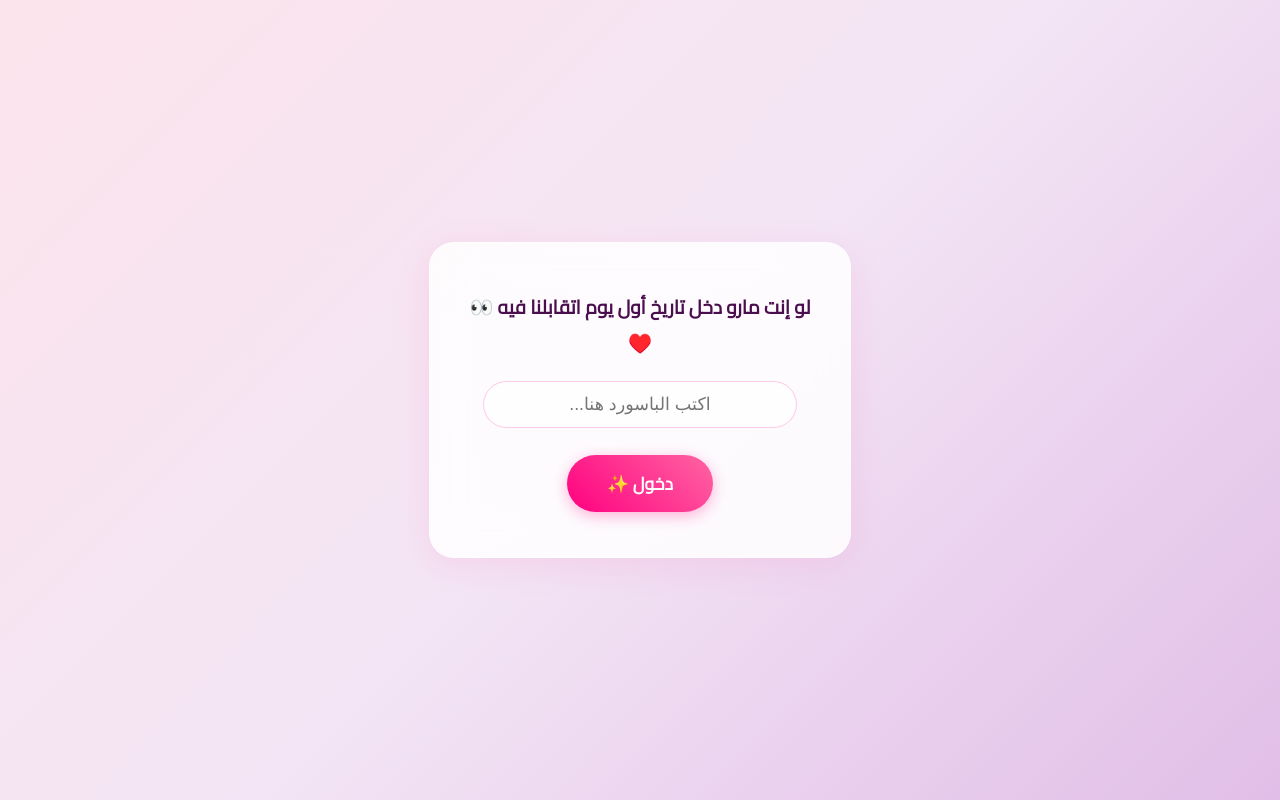
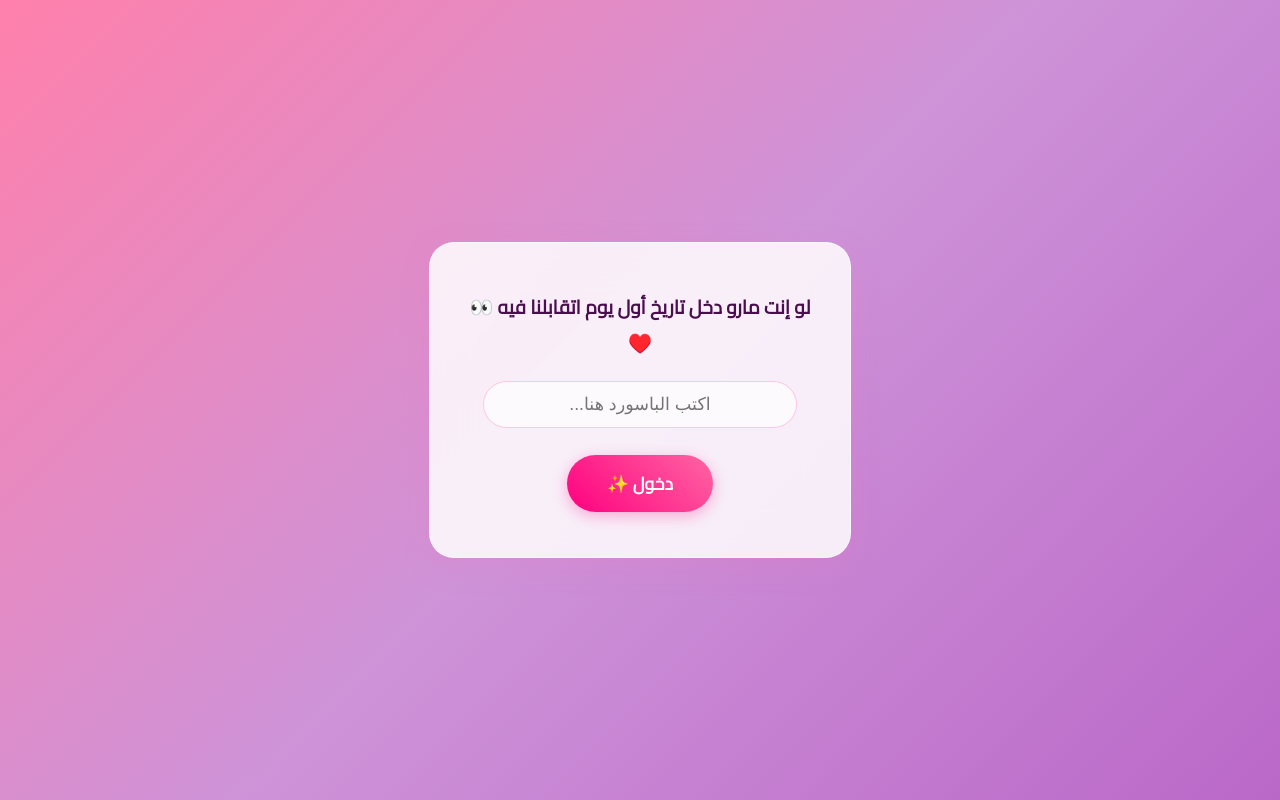
Before and after one commit to alaamohammed312007-dotcom/FOR-Maro, a plain HTML site: page index.html in a window 1280 px wide. Drawn offline with Linux system fonts and the light colour scheme.

Commit message:
Update index.html

```diff
--- a/index.html
+++ b/index.html
@@ -11,7 +11,7 @@
             margin: 0; padding: 0;
             width: 100%; height: 100%;
             overflow: hidden !important;
-            background: linear-gradient(135deg, #fce4ec 0%, #f3e5f5 50%, #e1bee7 100%) !important;
+          background: linear-gradient(135deg, #ff80ab 0%, #ce93d8 50%, #ba68c8 100%) !important;
             font-family: 'Cairo', sans-serif;
            color: white !important; /* لون الخط موف غامق شيك عشان يبان على الفاتح */
             display: flex; flex-direction: column; align-items: center; justify-content: center;
```
